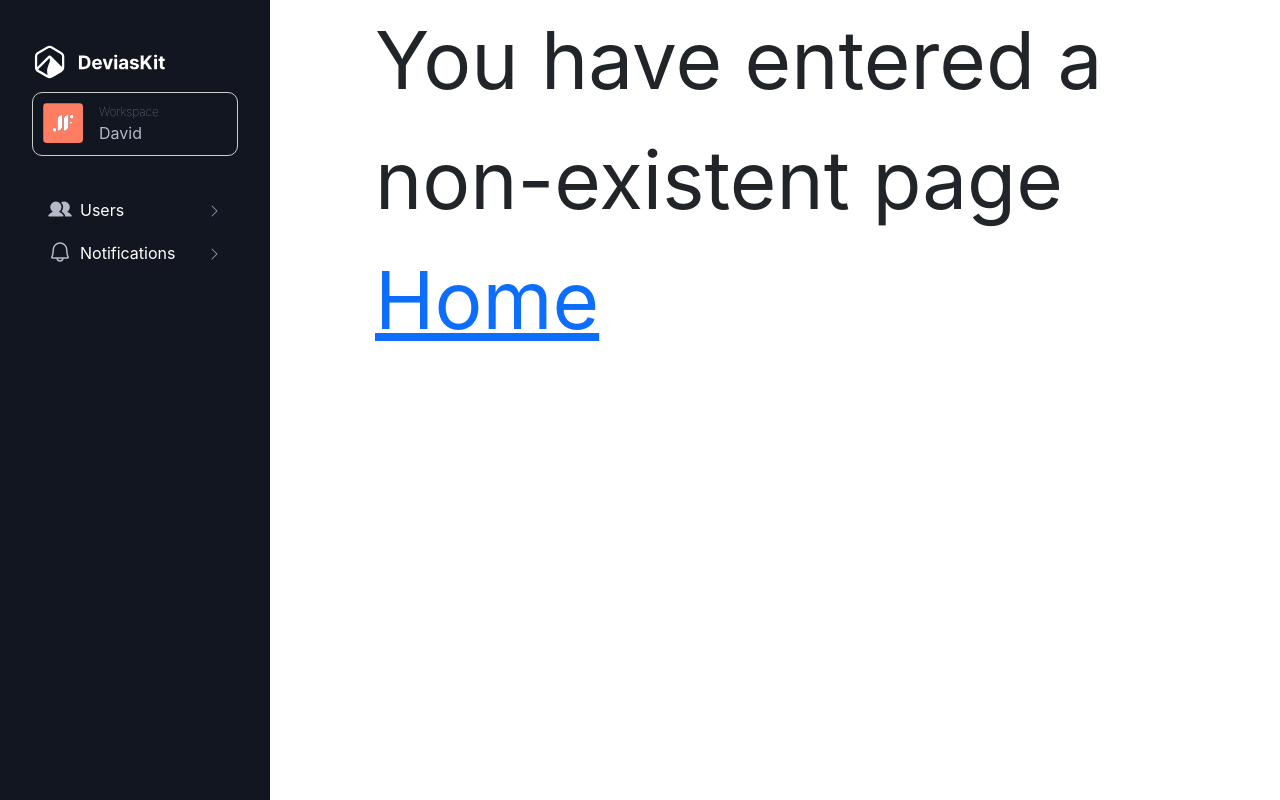
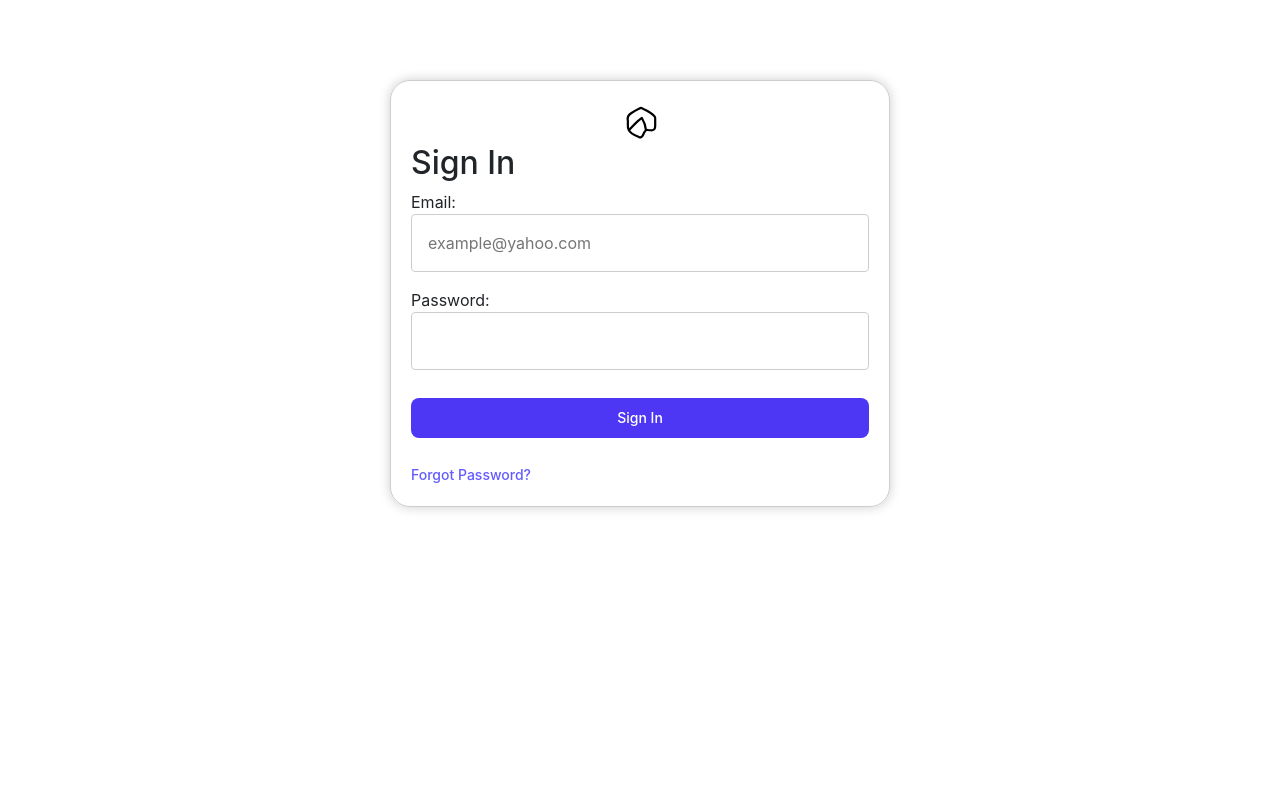
Before and after one commit to inioluwabello/adjay-gas, a React (Create React App) app: page / in a window 1280 px wide. Built offline with nearby package versions, Linux system fonts and the light colour scheme.

Commit message:
Added index route as Login page

```diff
--- a/src/App.js
+++ b/src/App.js
@@ -17,6 +17,7 @@ function App() {
       <Router>
         <AuthProvider>
           <Routes>
+            <Route index element={<Login />} />
             <Route path="/login" element={<Login />} />
             <Route path="/forgot-password" element={<ForgotPassword />} />
             <Route path="/reset-password" element={<PasswordReset />} />
```
